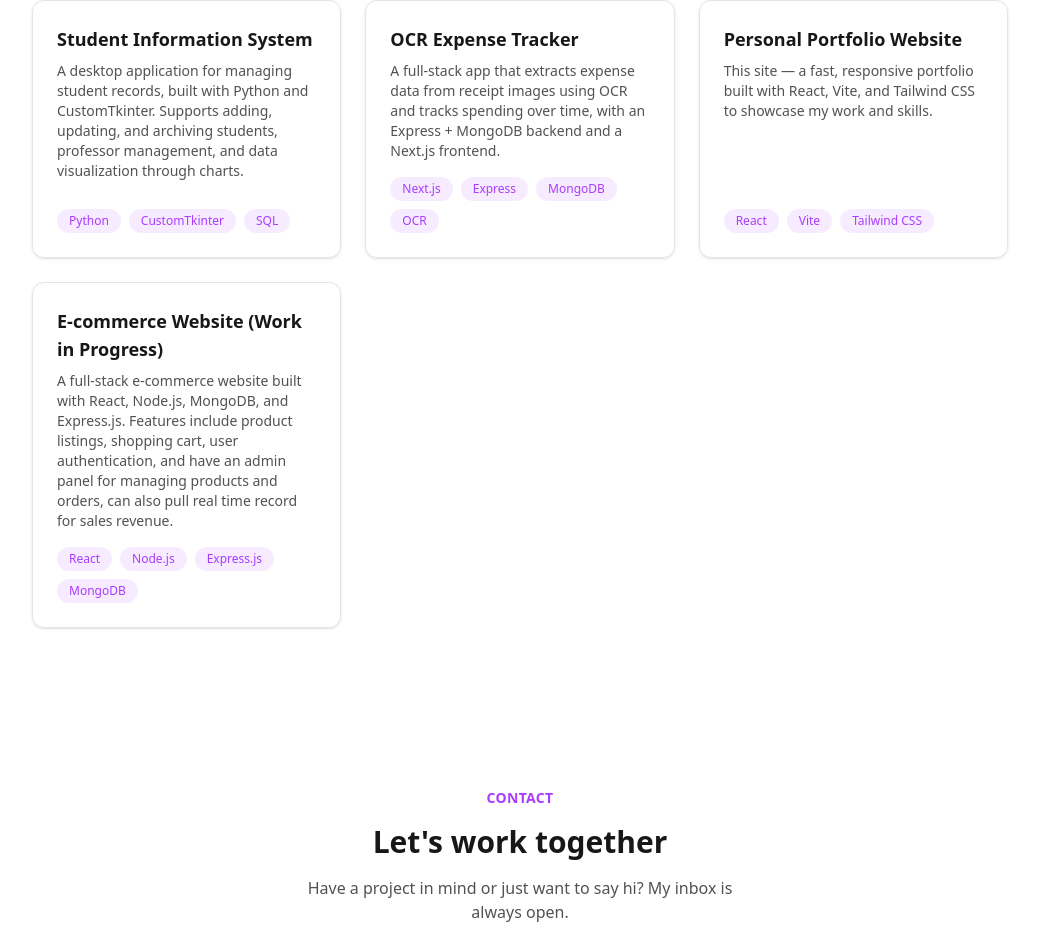
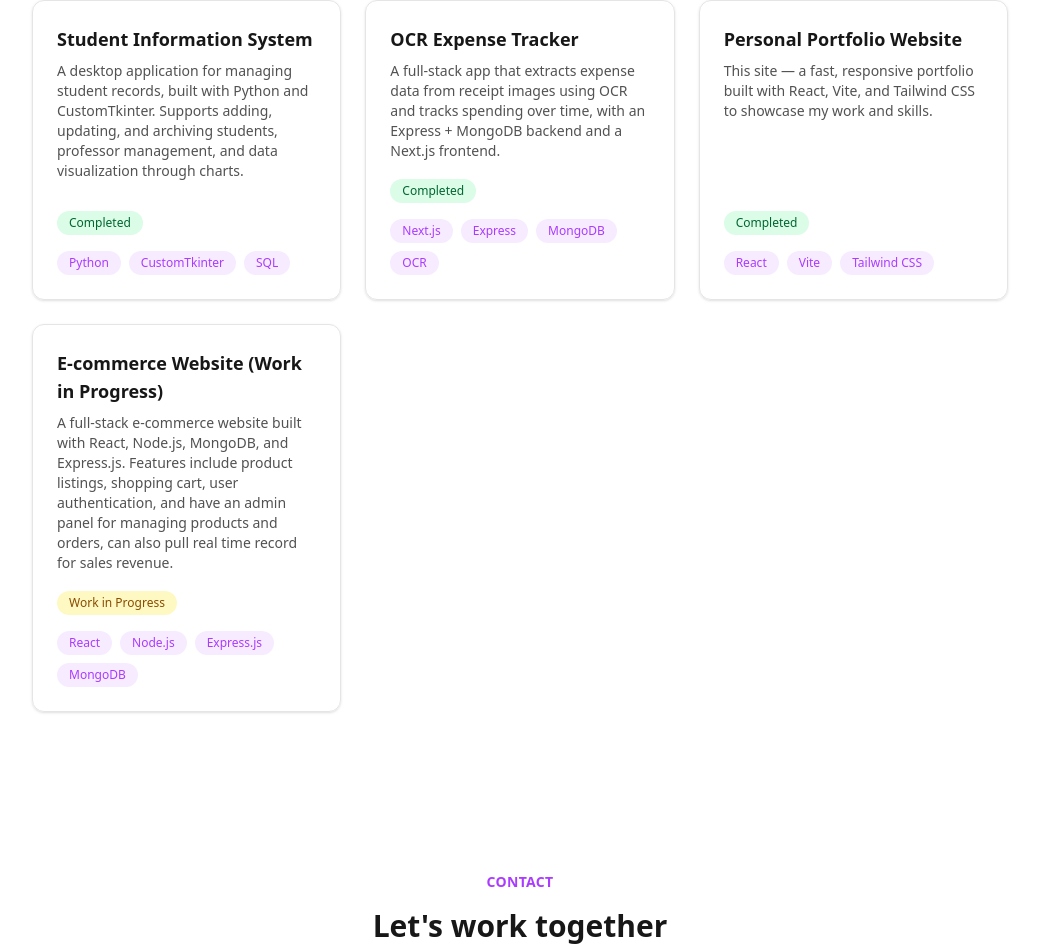
Before and after one commit to harlan071622/Portfolio, a React (Vite) app: page / in a window 1280 px wide. Shown: the part 1575-2527 px from the top of the page, without its empty margins (120-1159 px from the left). Built offline with nearby package versions, Linux system fonts and the light colour scheme.

Commit message:
added gitignore

```diff
--- a/src/components/Projects.jsx
+++ b/src/components/Projects.jsx
@@ -4,24 +4,28 @@ const PROJECTS = [
     description:
       "A desktop application for managing student records, built with Python and CustomTkinter. Supports adding, updating, and archiving students, professor management, and data visualization through charts.",
     tags: ["Python", "CustomTkinter", "SQL"],
+    condition: "Completed",
   },
   {
     title: "OCR Expense Tracker",
     description:
       "A full-stack app that extracts expense data from receipt images using OCR and tracks spending over time, with an Express + MongoDB backend and a Next.js frontend.",
     tags: ["Next.js", "Express", "MongoDB", "OCR"],
+    condition: "Completed",
   },
   {
     title: "Personal Portfolio Website",
     description:
       "This site — a fast, responsive portfolio built with React, Vite, and Tailwind CSS to showcase my work and skills.",
     tags: ["React", "Vite", "Tailwind CSS"],
+    condition: "Completed",
   },
   {
     title: "E-commerce Website (Work in Progress)",
     description:
       "A full-stack e-commerce website built with React, Node.js, MongoDB, and Express.js. Features include product listings, shopping cart, user authentication, and have an admin panel for managing products and orders, can also pull real time record for sales revenue.",
     tags: ["React", "Node.js", "Express.js", "MongoDB"],
+    condition: "Work in Progress",
   }
 ]
 
@@ -43,6 +47,15 @@ export default function Projects() {
             <p className="mt-2 flex-1 text-sm text-neutral-600 dark:text-neutral-400">
               {project.description}
             </p>
+            <div className="mt-4">
+              <span className={`inline-block rounded-full px-3 py-1 text-xs font-medium ${
+                project.condition === "Completed"
+                  ? "bg-green-100 text-green-800 dark:bg-green-800 dark:text-green-100"
+                  : "bg-yellow-100 text-yellow-800 dark:bg-yellow-800 dark:text-yellow-100"
+              }`}>
+                {project.condition}
+              </span>
+            </div>
             <ul className="mt-4 flex flex-wrap gap-2">
               {project.tags.map((tag) => (
                 <li
```
